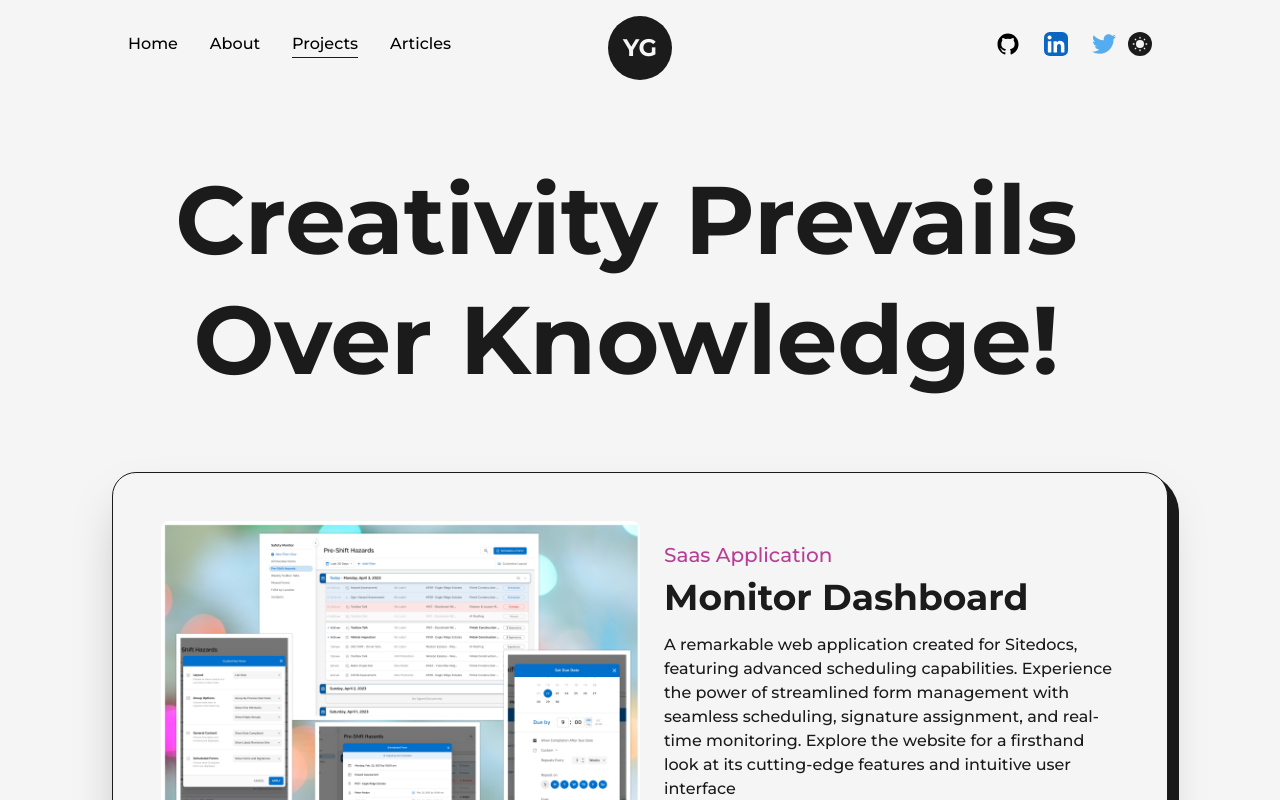
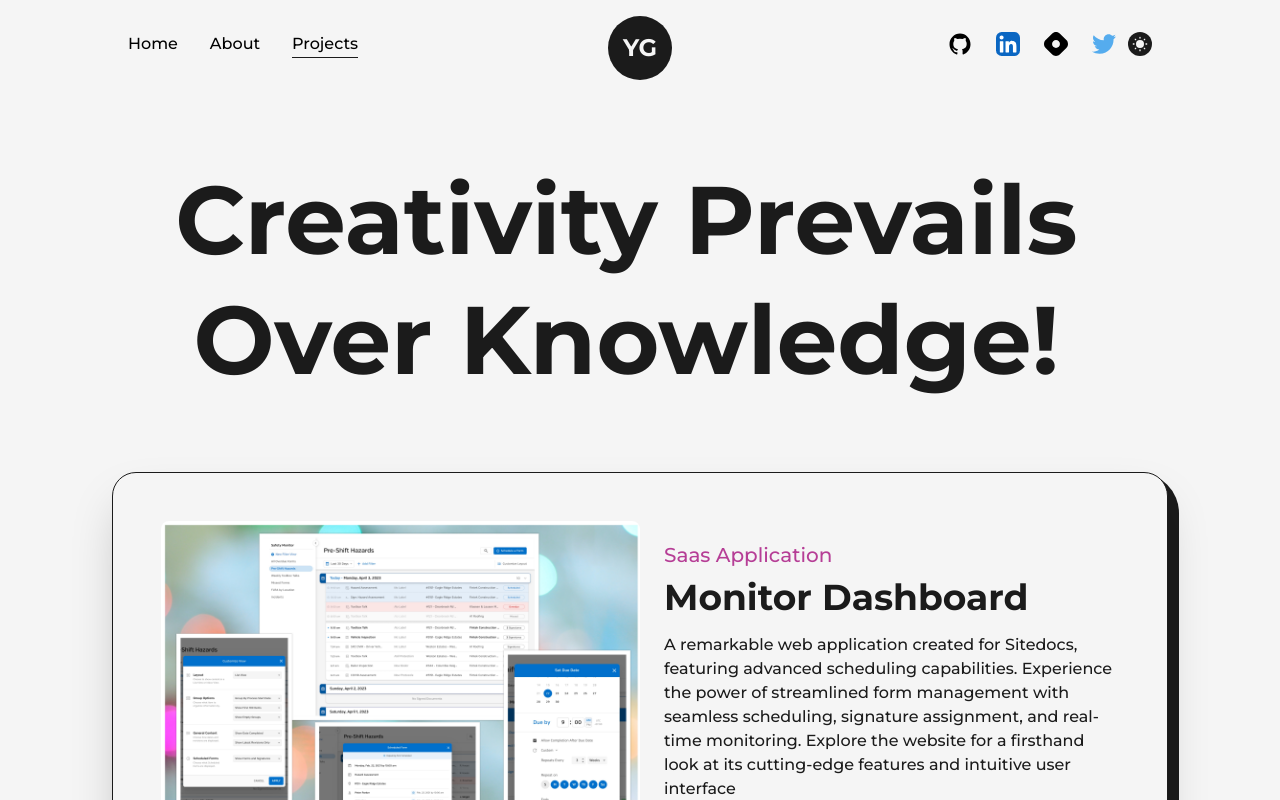
Before and after one commit to yashug/Yaswanth-Developer-Portfolio, a Next.js app: page /projects in a window 1280 px wide. Shown: the top 800 px of the page. Built offline with nearby package versions, Linux system fonts and the light colour scheme.

Commit message:
adds hashnode link

```diff
--- a/src/app/(components)/Icons.tsx
+++ b/src/app/(components)/Icons.tsx
@@ -57,6 +57,17 @@ export const LinkedInIcon = ({ className, ...rest }: IconProps) => (
   </svg>
 );
 
+export const HashNodeIcon = ({ className, ...rest }: IconProps) => (
+  <svg
+    xmlns="http://www.w3.org/2000/svg"
+    viewBox="0 0 512 512"
+    {...rest}
+    className={`w-full h-auto ${className}`}
+  >
+    <path d="M35.19 171.1c-46.91 46-46.91 122.9 0 169.8L171.1 476.8c46 46.9 122.9 46.9 169.8 0l135.9-135.9c46.9-46.9 46.9-123.8 0-169.8L340.9 35.19c-46.9-46.91-123.8-46.91-169.8 0L35.19 171.1zM315.5 315.5c-32.9 32.8-86.1 32.8-118.9 0-32.9-32.9-32.9-86.1 0-118.9 32.8-32.9 86-32.9 118.9 0 32.8 32.8 32.8 86 0 118.9z" />
+  </svg>
+);
+
 export const SunIcon = ({ className, ...rest }: IconProps) => (
   <svg
     xmlns="http://www.w3.org/2000/svg"
@@ -96,8 +107,7 @@ export const SunIcon = ({ className, ...rest }: IconProps) => (
         fill="currentColor"
         d="M7 6 C7 12.08 11.92 17 18 17 C18.53 17 19.05 16.96 19.56 16.89 C17.95 19.36 15.17 21 12 21 C7.03 21 3 16.97 3 12 C3 8.83 4.64 6.05 7.11 4.44 C7.04 4.95 7 5.47 7 6 Z"
         opacity="0"
-      >
-      </path>
+      ></path>
     </g>
     <g fill="currentColor" fillOpacity="0">
       <path d="m15.22 6.03l2.53-1.94L14.56 4L13.5 1l-1.06 3l-3.19.09l2.53 1.94l-.91 3.06l2.63-1.81l2.63 1.81z">
--- a/src/app/(components)/NavBar.tsx
+++ b/src/app/(components)/NavBar.tsx
@@ -3,6 +3,7 @@ import Link from "next/link";
 import Logo from "./Logo";
 import {
   GithubIcon,
+  HashNodeIcon,
   LinkedInIcon,
   MoonIcon,
   SunIcon,
@@ -109,7 +110,7 @@ const NavBar = () => {
           <CustomLink href="/" title="Home" className="mr-4" />
           <CustomLink href="/about" title="About" className="mx-4" />
           <CustomLink href="/projects" title="Projects" className="mx-4" />
-          <CustomLink href="/articles" title="Articles" className="ml-4" />
+          {/* <CustomLink href="/articles" title="Articles" className="ml-4" /> */}
         </nav>
         <nav className="flex justify-center items-center flex-wrap">
           <motion.a
@@ -131,6 +132,16 @@ const NavBar = () => {
             aria-label="Checkout my linkedin profile"
           >
             <LinkedInIcon />
+          </motion.a>
+          <motion.a
+            href="https://yg.hashnode.dev/"
+            target="_blank"
+            className="w-6 mx-3"
+            whileHover={{ y: -2 }}
+            whileTap={{ scale: 0.9 }}
+            aria-label="Checkout my hashnode profile"
+          >
+            <HashNodeIcon className="dark:fill-white"/>
           </motion.a>
           <motion.a
             href="https://twitter.com/urstrulyyashu5"
@@ -183,12 +194,12 @@ const NavBar = () => {
               className=""
               toggle={handleClick}
             />
-            <CustomMobileLink
+            {/* <CustomMobileLink
               href="/articles"
               title="Articles"
               className=""
               toggle={handleClick}
-            />
+            /> */}
           </nav>
           <nav className="flex justify-center items-center mt-2">
             <motion.a
@@ -197,6 +208,7 @@ const NavBar = () => {
               className="w-6 m-1 mr-3 bg-light rounded-full dark:bg-dark sm:mx-1"
               whileHover={{ y: -2 }}
               whileTap={{ scale: 0.9 }}
+              aria-label="Checkout my github profile"
             >
               <GithubIcon />
             </motion.a>
@@ -206,8 +218,19 @@ const NavBar = () => {
               className="w-6 m-1 mx-3 sm:mx-1"
               whileHover={{ y: -2 }}
               whileTap={{ scale: 0.9 }}
+              aria-label="Checkout my linkedin profile"
             >
               <LinkedInIcon />
+            </motion.a>
+            <motion.a
+              href="https://yg.hashnode.dev/"
+              target="_blank"
+              className="w-6 m-1 mx-3 sm:mx-1"
+              whileHover={{ y: -2 }}
+              whileTap={{ scale: 0.9 }}
+              aria-label="Checkout my hashnode profile"
+            >
+              <HashNodeIcon className="dark:fill-white"/>
             </motion.a>
             <motion.a
               href="https://twitter.com/urstrulyyashu5"
@@ -215,6 +238,7 @@ const NavBar = () => {
               className="w-6 m-1 ml-3 sm:mx-1"
               whileHover={{ y: -2 }}
               whileTap={{ scale: 0.9 }}
+              aria-label="Checkout my twitter profile"
             >
               <TwitterIcon />
             </motion.a>
```
